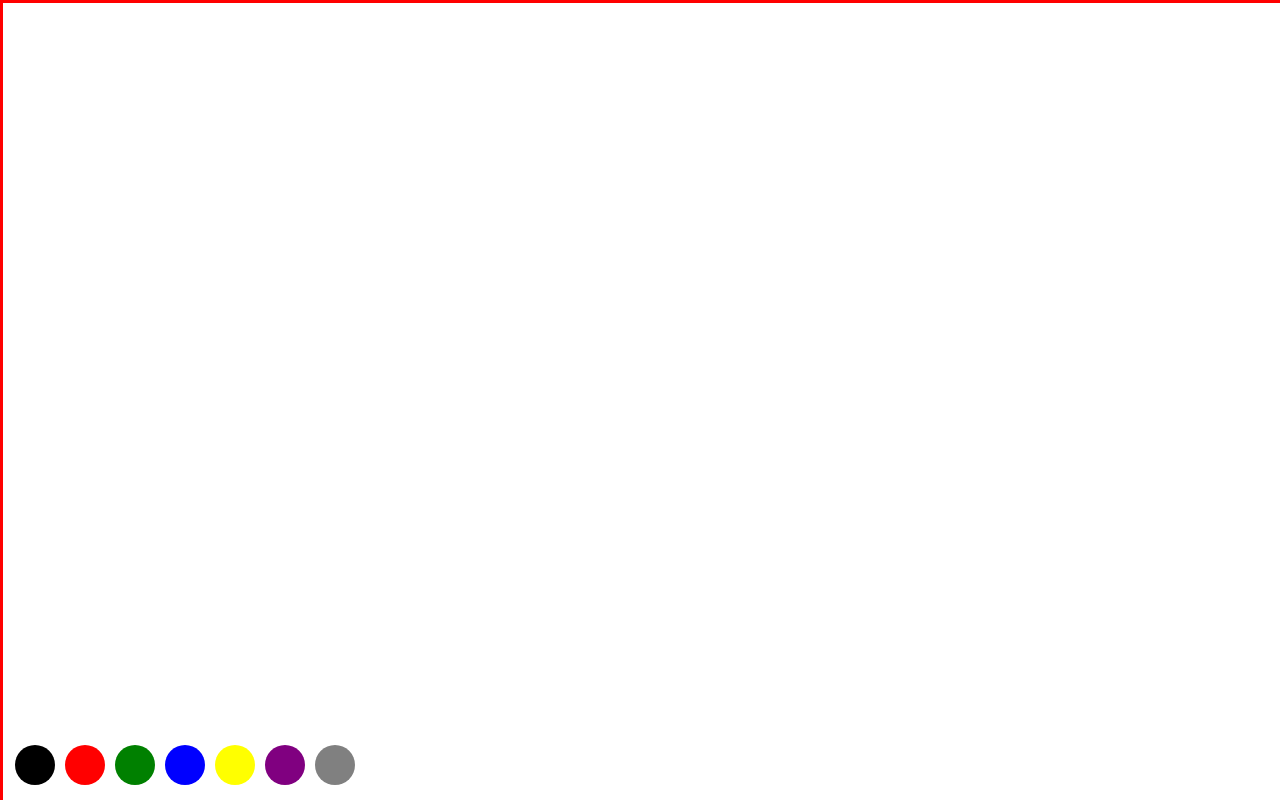
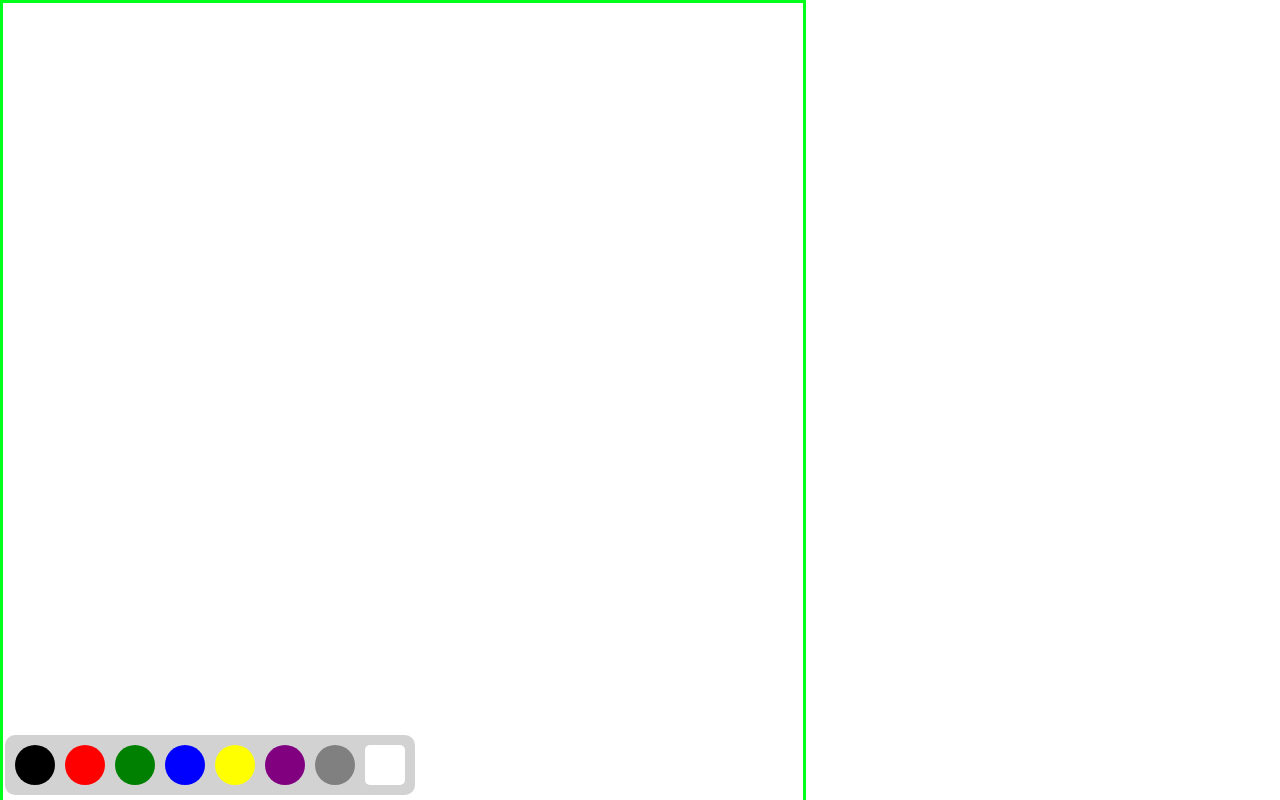
Before and after one commit to qijigithub/DrawingCanvas, a React (Create React App) app: page / in a window 1280 px wide. Built offline with nearby package versions, Linux system fonts and the light colour scheme.

Commit message:
feat: add orientation check

```diff
--- a/src/App.css
+++ b/src/App.css
@@ -47,7 +47,7 @@
   left:0;
   top:0;
   overflow: hidden;
-  border: 3px solid red;
+  border: 3px solid rgb(0, 255, 26);
 }
 #colorButtonBox{
   position:absolute;
--- a/src/App.js
+++ b/src/App.js
@@ -8,20 +8,23 @@
   let strokeSize;
   // const canvasRef = React.useRef();
 
-  /// assuming canvas variable exists in global scope
-  // const PureCanvas = React.forwardRef((props, ref) => <canvas ref={ref} />);
 
-  function draw(ctx) {
-    const canvas = ctx.canvas;
-    ctx.clearRect(0, 0, canvas.width, canvas.height);
-    // ctx.fillStyle = "salmon";
-    ctx.fillRect(0, 0, canvas.width, canvas.height);
-    ctx.fillStyle = "white";
-    // ctx.font = "50px sans-serif";
-    // ctx.fillText("Resize Me!", canvas.width / 2 - 100, canvas.height / 2, 200);
+  const isLandscape = () => window.matchMedia('(orientation:landscape)').matches,
+  [orientation, setOrientation] = React.useState(isLandscape() ? 'landscape' : 'portrait'),
+  onWindowResize = () => {
+    clearTimeout(window.resizeLag)
+    window.resizeLag = setTimeout(() => {
+      delete window.resizeLag
+      setOrientation(isLandscape() ? 'landscape' : 'portrait')
+    }, 200)
+  }
 
-    requestAnimationFrame(() => draw(ctx));
-  }
+// React.useEffect(() => (
+// onWindowResize(),
+// window.addEventListener('resize', onWindowResize),
+// () => window.removeEventListener('resize', onWindowResize)
+// ),[])
+
   React.useEffect(() => {
     // const ctx = canvasRef.current.getContext("2d");
     const canvas = document.querySelector("#canvas");
@@ -29,14 +32,15 @@
     // requestAnimationFrame(() => draw(ctx));
 
     const handleResize = e => {
+      onWindowResize()
+      if(orientation === 'portrait'){
       ctx.canvas.height = window.innerHeight;
       ctx.canvas.width = window.innerWidth;
-      ctx.fillStyle = "white";
-      ctx.clearRect(0, 0, canvas.width, canvas.height);
-      ctx.fillRect(0, 0, canvas.width, canvas.height);
+      } else {
+        ctx.canvas.height =  window.innerWidth;
+        ctx.canvas.width = window.innerHeight;
+      }
     };
-
-
 
     handleResize();
     window.addEventListener("resize", handleResize);
@@ -55,10 +59,8 @@
     //resizing
     // canvas.height = window.innerHeight;
     // canvas.width = window.innerWidth;
-    ctx.canvas.width = window.innerWidth;;
+    ctx.canvas.width =window.innerWidth;;
     ctx.canvas.height = window.innerHeight;
-    ctx.clearRect(0, 0, canvas.width, canvas.height);
-    ctx.fillRect(0, 0, canvas.width, canvas.height);
     // handleResize(e)
     //variables
     let painting = false;
```
